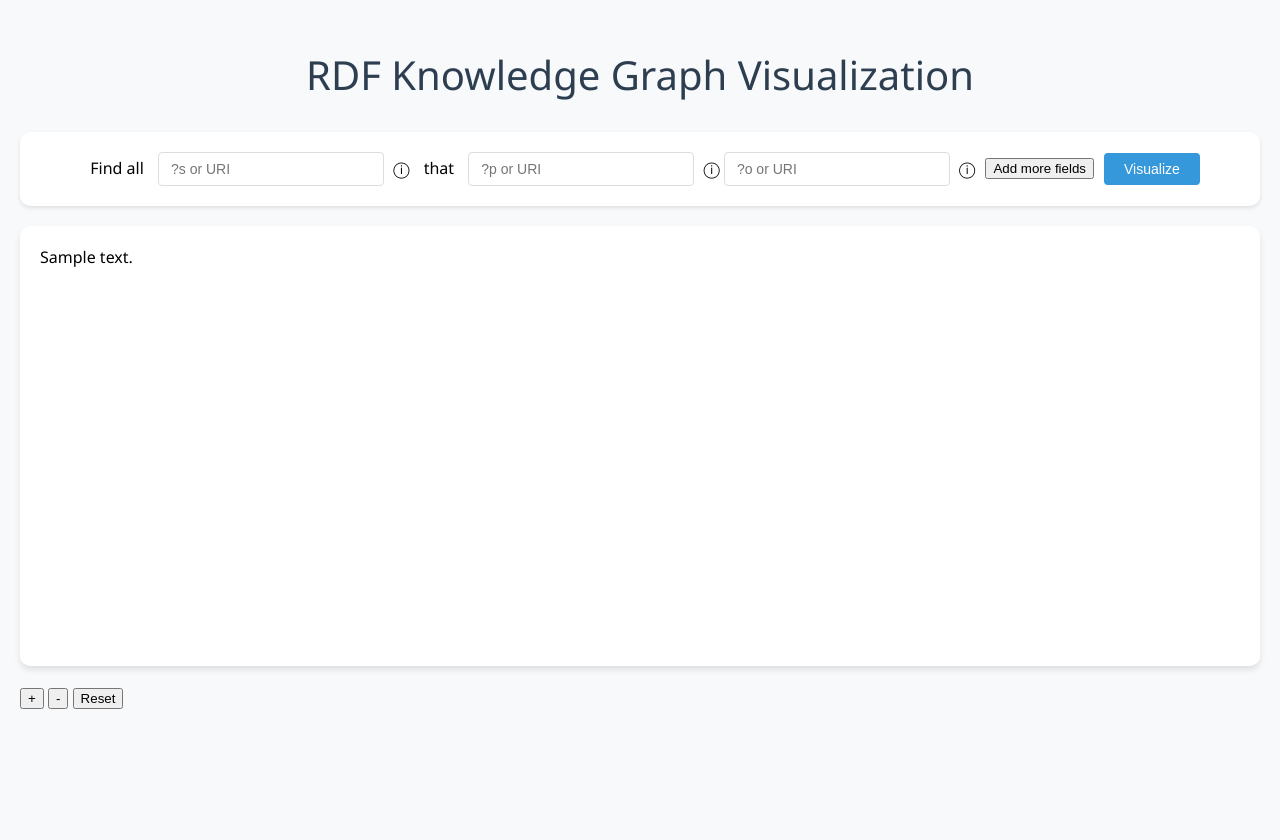
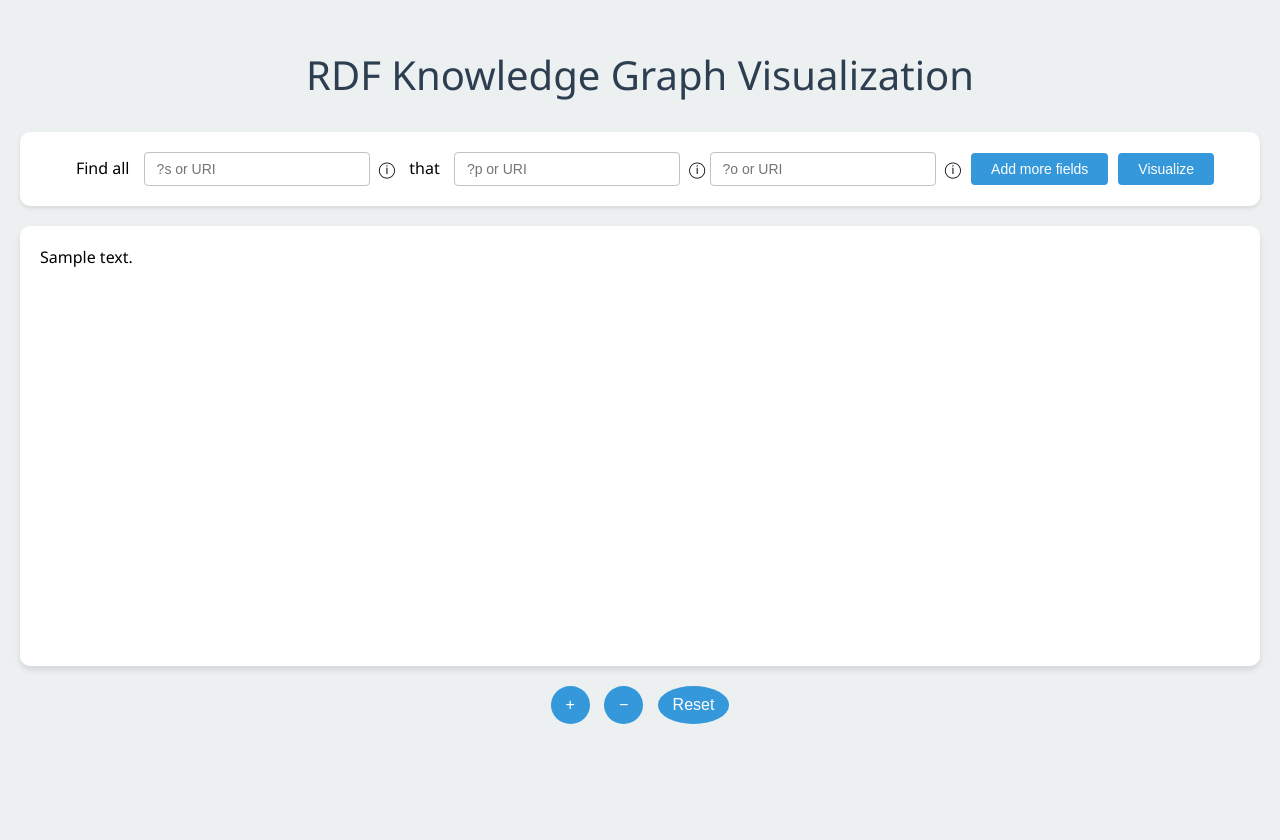
Before and after one commit to K1rk3y/Knowledge-Representation, a Flask app: template app/templates/index.html in a window 1280 px wide. Run offline with Flask 3, Linux system fonts and the light colour scheme; the template is opened without the code that fills it: most values are stand-ins (such as "Sample title", 1, 10 or a date in 2020).

Commit message:
Add zoom in/out functionality and change styling slightly

```diff
--- a/app/templates/index.html
+++ b/app/templates/index.html
@@ -9,7 +9,7 @@
             font-family: 'Segoe UI', Tahoma, Geneva, Verdana, sans-serif;
             margin: 0;
             padding: 20px;
-            background-color: #f8f9fa;
+            background-color: #ecf0f1;
             min-height: 100vh;
         }
 
@@ -28,7 +28,7 @@
 
         /* Query Form Styling */
         .query-form {
-            background: white;
+            background: #ffffff;
             padding: 20px;
             border-radius: 10px;
             box-shadow: 0 2px 4px rgba(0, 0, 0, 0.1);
@@ -45,12 +45,13 @@
 
         .query-form input[type="text"] {
             padding: 8px 12px;
-            border: 1px solid #ddd;
+            border: 1px solid #bdc3c7;
             border-radius: 4px;
             font-size: 14px;
             width: 200px;
         }
 
+        .query-form button,
         .query-form input[type="submit"] {
             padding: 8px 20px;
             background-color: #3498db;
@@ -61,6 +62,7 @@
             font-size: 14px;
         }
 
+        .query-form button:hover,
         .query-form input[type="submit"]:hover {
             background-color: #2980b9;
         }
@@ -78,7 +80,7 @@
             text-align: center;
         }
 
-        /* Tooltip styling */
+
         .tooltip {
             position: relative;
             display: inline-block;
@@ -108,7 +110,6 @@
             opacity: 1;
         }
 
-        /* Previous CSS styles remain the same */
         #svg-container {
             background: white;
             border-radius: 10px;
@@ -117,6 +118,27 @@
             margin: 20px auto;
             overflow: auto;
             min-height: 400px;
+        }
+
+
+        .zoom-controls {
+            text-align: center;
+            margin-top: 20px;
+        }
+
+        .zoom-controls button {
+            padding: 10px 15px;
+            margin: 0 5px;
+            font-size: 16px;
+            border: none;
+            background-color: #3498db;
+            color: white;
+            border-radius: 50%;
+            cursor: pointer;
+        }
+
+        .zoom-controls button:hover {
+            background-color: #2980b9;
         }
 
     </style>
@@ -176,16 +198,37 @@
         <div id="svg-container">
             {{ svg_content | safe }}
         </div>
-    </div>
 
-    <div class="zoom-controls">
-        <button onclick="zoomIn()">+</button>
-        <button onclick="zoomOut()">-</button>
-        <button onclick="resetZoom()">Reset</button>
+        <div class="zoom-controls">
+            <button onclick="zoomIn()">+</button>
+            <button onclick="zoomOut()">−</button>
+            <button onclick="resetZoom()">Reset</button>
+        </div>
     </div>
 
     <script>
-        // [Previous JavaScript for zoom and pan functionality remains the same]
+        function zoomIn() {
+            var svg = document.querySelector('#svg-container svg');
+            var viewBox = svg.getAttribute('viewBox').split(' ').map(Number);
+            var newWidth = viewBox[2] * 0.8;
+            var newHeight = viewBox[3] * 0.8;
+            svg.setAttribute('viewBox', `${viewBox[0]} ${viewBox[1]} ${newWidth} ${newHeight}`);
+        }
+
+        function zoomOut() {
+            var svg = document.querySelector('#svg-container svg');
+            var viewBox = svg.getAttribute('viewBox').split(' ').map(Number);
+            var newWidth = viewBox[2] / 0.8;
+            var newHeight = viewBox[3] / 0.8;
+            svg.setAttribute('viewBox', `${viewBox[0]} ${viewBox[1]} ${newWidth} ${newHeight}`);
+        }
+
+        function resetZoom() {
+            var svg = document.querySelector('#svg-container svg');
+            var width = svg.getAttribute('width');
+            var height = svg.getAttribute('height');
+            svg.setAttribute('viewBox', `0 0 ${width} ${height}`);
+        }
     </script>
 </body>
 </html>
```
